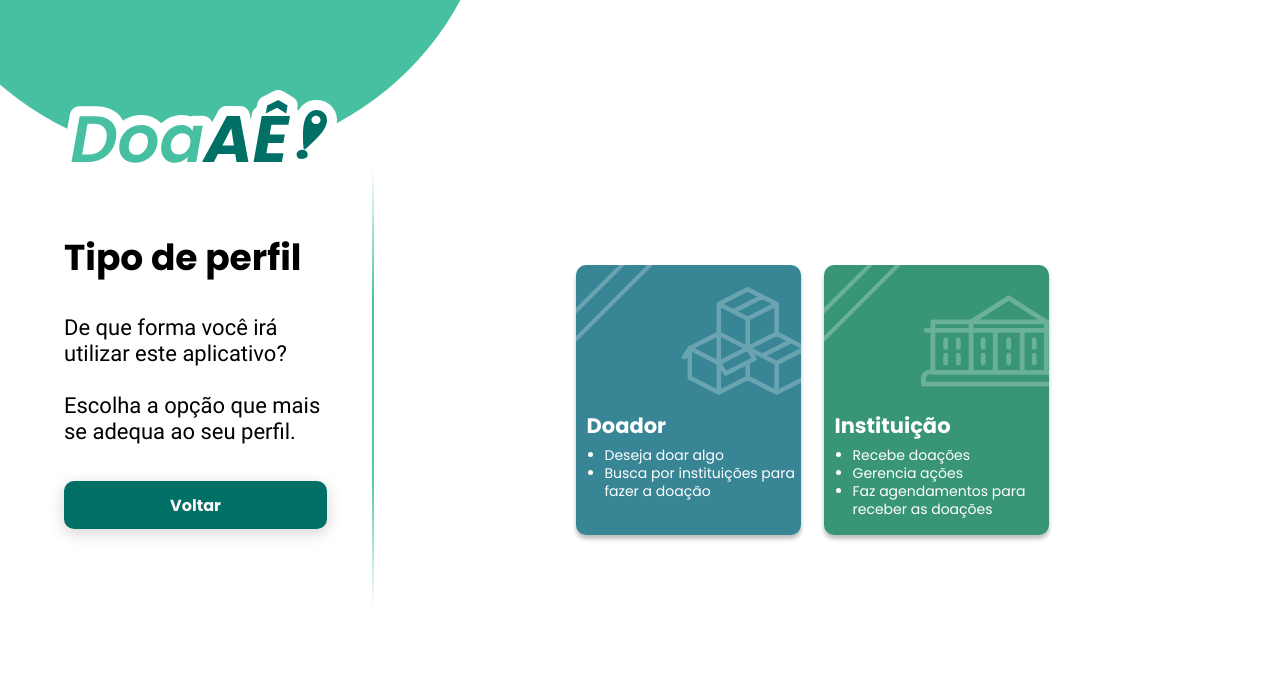
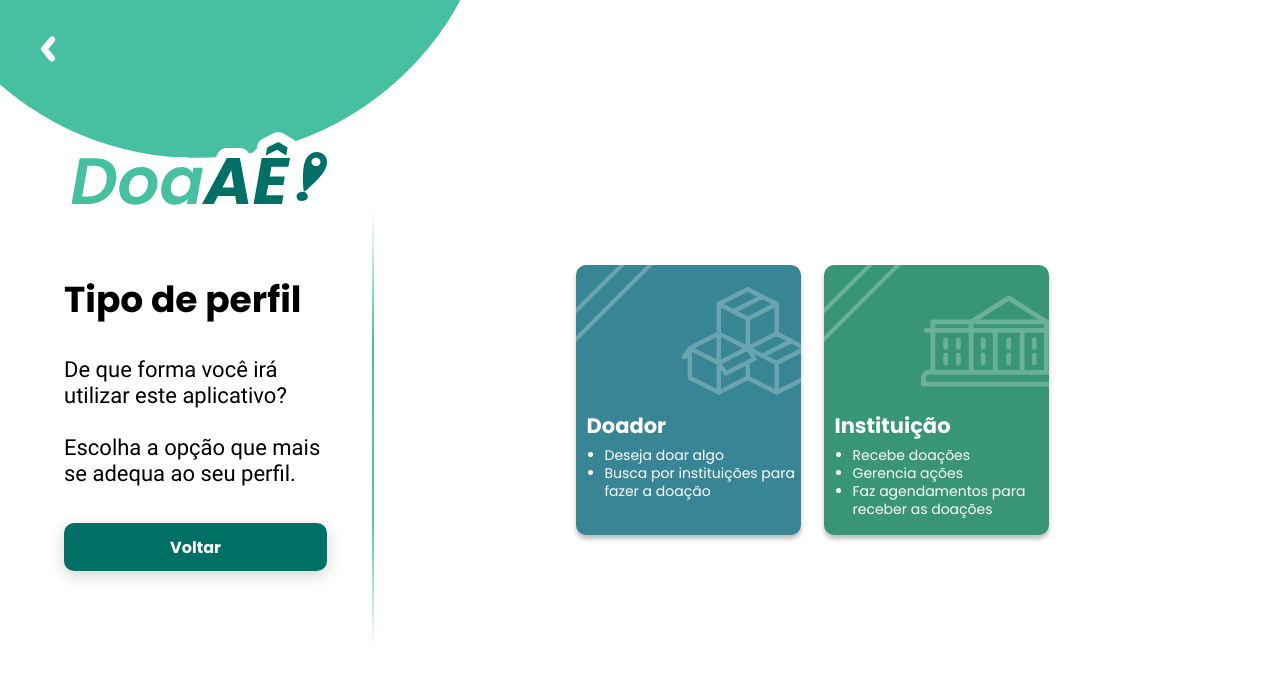
Before and after one commit to estartandodevs-course/doaae, a React (Create React App) app: page /cadastro in a window 1280 px wide. Shown: the top 680 px of the page. Built offline with nearby package versions, Linux system fonts and the light colour scheme.

Commit message:
chore: Botão de voltar adicionado a LogoBall, icone de voltar adicionado na tela cadastro

```diff
--- a/src/components/LogoBall/index.js
+++ b/src/components/LogoBall/index.js
@@ -1,12 +1,18 @@
+import { useHistory } from "react-router-dom";
 import * as S from "./styles";
+import { Logo } from "../Shared/Logo";
+import ArrowBack from "../../assets/icons/arrow-back-icon.svg";
 
-import { Logo } from "../Shared/Logo";
-
-const LogoBall = () => {
+const LogoBall = ({ back }) => {
+  const { goBack } = useHistory();
   return (
     <S.LogoBallStyled>
       <S.BallTop />
-
+      {back ? (
+        <S.GoBack onClick={goBack}>
+          <S.BackIcon src={ArrowBack} />
+        </S.GoBack>
+      ) : null}
       <S.ContainerLogo>
         <Logo />
       </S.ContainerLogo>
--- a/src/components/LogoBall/styles.js
+++ b/src/components/LogoBall/styles.js
@@ -1,4 +1,5 @@
 import styled from "styled-components";
+import { Link } from "react-router-dom";
 
 export const LogoBallStyled = styled.div``;
 
@@ -6,7 +7,7 @@ export const BallTop = styled.div`
   position: absolute;
   border-radius: 50%;
   top: -497px;
-  left: -100px;
+  left: -144px;
   width: 599px;
   height: 599px;
   background-color: #47c0a1;
@@ -34,3 +35,7 @@ export const ContainerLogo = styled.div`
     }
   }
 `;
+
+export const GoBack = styled(Link)``;
+
+export const BackIcon = styled.img``;
--- a/src/pages/Cadastro/index.js
+++ b/src/pages/Cadastro/index.js
@@ -43,7 +43,7 @@ const Cadastro = () => {
         <ContainerNavbar>Cadastro</ContainerNavbar>
       </S.NavBarContainer>
       <S.ContainerLeft>
-        <LogoBall />
+        <LogoBall back />
         <S.ContainerDescription>
           <DescriptionDesktop small={state.close} selected={state.selected} />
           <Button width="263px" to="/login">
```
Also changed, not shown: src/assets/icons/arrow-back-icon.svg (added).
